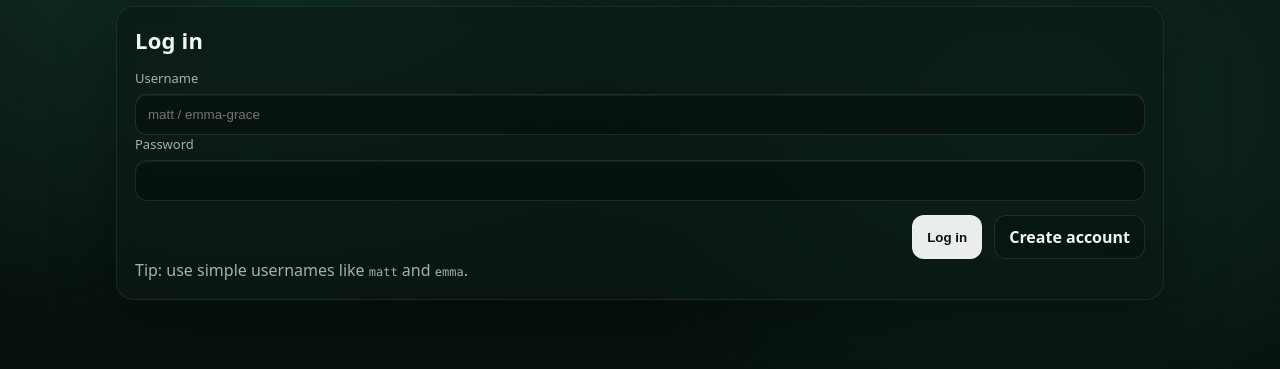
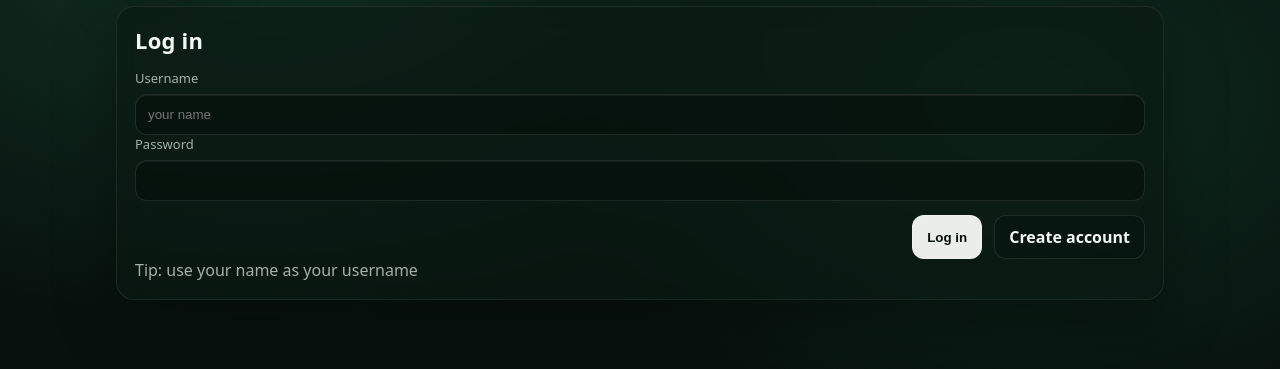
Before and after one commit to mpeacock23243/two-pints-score, a Flask app: page /login in a window 1280 px wide. Shown: the part 144-513 px from the top of the page. Run offline with Flask 3, Linux system fonts and the light colour scheme.

Commit message:
UI updates (login + leaderboard)

```diff
--- a/templates/login.html
+++ b/templates/login.html
@@ -35,7 +35,7 @@
         <form class="form" method="post" action="{{ url_for('login_post') }}">
           <label>
             Username
-            <input name="username" autocomplete="username" placeholder="matt / emma-grace" required />
+            <input name="username" autocomplete="username" placeholder="your name" required />
           </label>
 
           <label>
@@ -49,7 +49,7 @@
           </div>
 
           <div class="muted tiny">
-            Tip: use simple usernames like <span class="mono">matt</span> and <span class="mono">emma</span>.
+            Tip: use your name as your username
           </div>
         </form>
       </section>
```
